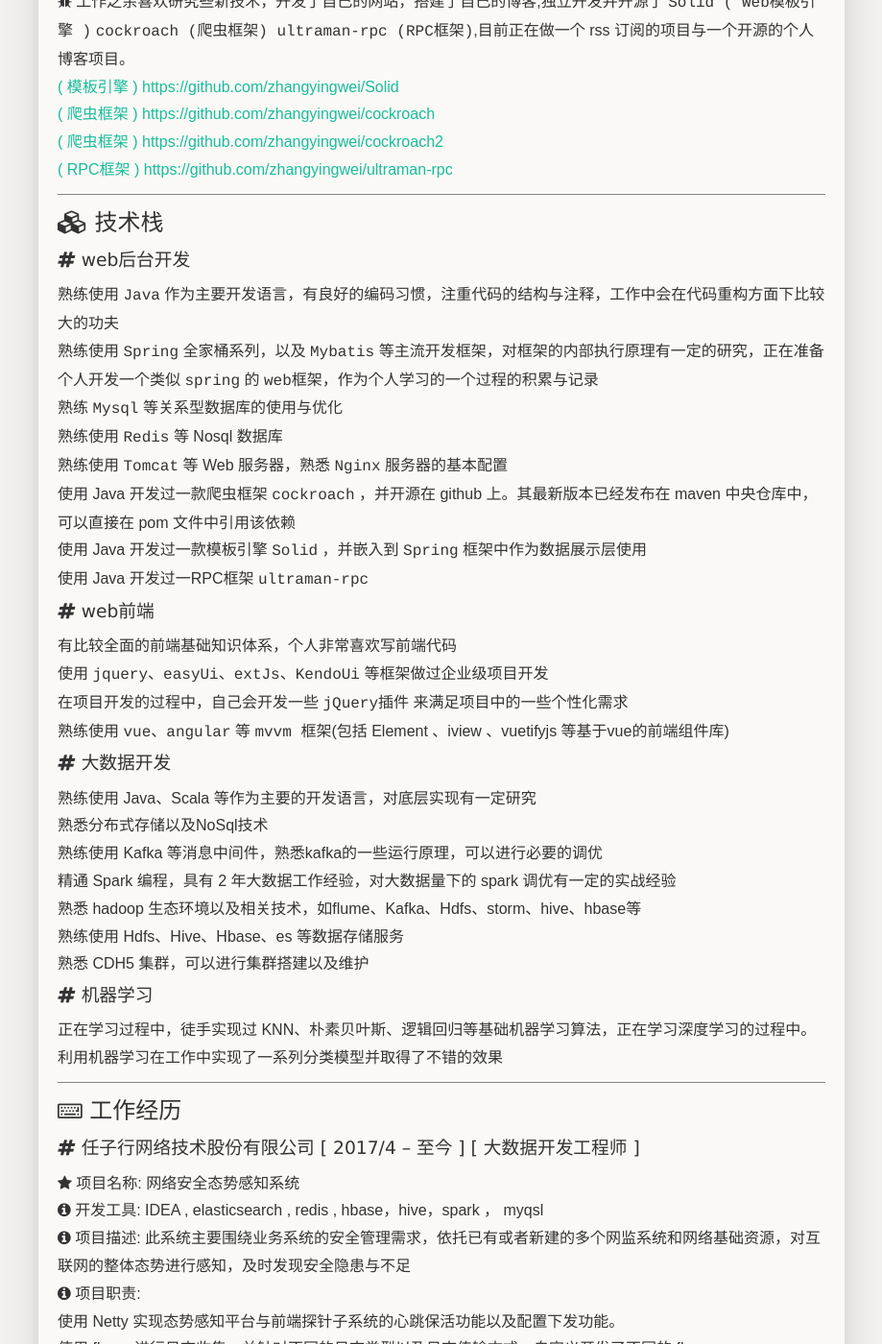
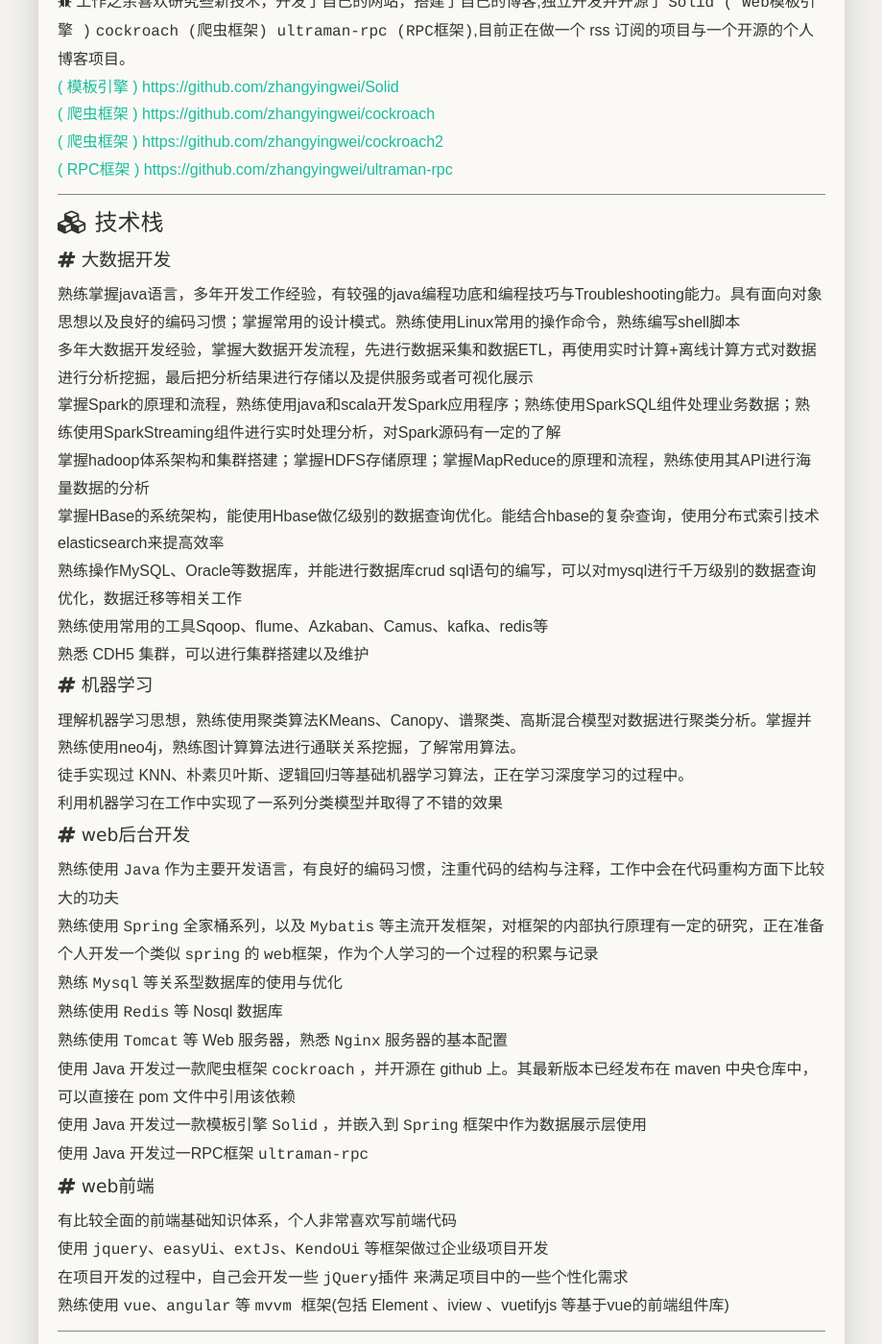
Before and after one commit to zhangyingwei/resume, a Jekyll site: the page built from _posts/2018-01-01-content.md, in a window 1280 px wide and 1400 px high, scrolled down 611 px. Shown: the whole window at 96% size, without its empty margins (180-1099 px from the left). Built offline with Jekyll 4.4.1, drawn with Linux system fonts in a browser that asks for light colours; our own code applies the rules of GitHub Pages for plain Markdown files.

Commit message:
修改技能-大数据

```diff
--- a/_posts/2018-01-01-content.md
+++ b/_posts/2018-01-01-content.md
@@ -37,6 +37,23 @@
 ---
 ## $i-icon-cubes 技术栈
 
+### $i-icon-hashtag 大数据开发
+
+* 熟练掌握java语言，多年开发工作经验，有较强的java编程功底和编程技巧与Troubleshooting能力。具有面向对象思想以及良好的编码习惯；掌握常用的设计模式。熟练使用Linux常用的操作命令，熟练编写shell脚本
+* 多年大数据开发经验，掌握大数据开发流程，先进行数据采集和数据ETL，再使用实时计算+离线计算方式对数据进行分析挖掘，最后把分析结果进行存储以及提供服务或者可视化展示
+* 掌握Spark的原理和流程，熟练使用java和scala开发Spark应用程序；熟练使用SparkSQL组件处理业务数据；熟练使用SparkStreaming组件进行实时处理分析，对Spark源码有一定的了解
+* 掌握hadoop体系架构和集群搭建；掌握HDFS存储原理；掌握MapReduce的原理和流程，熟练使用其API进行海量数据的分析
+* 掌握HBase的系统架构，能使用Hbase做亿级别的数据查询优化。能结合hbase的复杂查询，使用分布式索引技术elasticsearch来提高效率
+* 熟练操作MySQL、Oracle等数据库，并能进行数据库crud sql语句的编写，可以对mysql进行千万级别的数据查询优化，数据迁移等相关工作
+* 熟练使用常用的工具Sqoop、flume、Azkaban、Camus、kafka、redis等
+* 熟悉 CDH5 集群，可以进行集群搭建以及维护
+
+### $i-icon-hashtag 机器学习
+
+* 理解机器学习思想，熟练使用聚类算法KMeans、Canopy、谱聚类、高斯混合模型对数据进行聚类分析。掌握并熟练使用neo4j，熟练图计算算法进行通联关系挖掘，了解常用算法。
+* 徒手实现过 KNN、朴素贝叶斯、逻辑回归等基础机器学习算法，正在学习深度学习的过程中。
+* 利用机器学习在工作中实现了一系列分类模型并取得了不错的效果
+
 ### $i-icon-hashtag web后台开发
 
 * 熟练使用 `Java` 作为主要开发语言，有良好的编码习惯，注重代码的结构与注释，工作中会在代码重构方面下比较大的功夫
@@ -54,21 +71,6 @@
 * 使用 `jquery`、`easyUi`、`extJs`、`KendoUi` 等框架做过企业级项目开发
 * 在项目开发的过程中，自己会开发一些 `jQuery插件` 来满足项目中的一些个性化需求
 * 熟练使用 `vue`、`angular` 等 `mvvm 框架`(包括 Element 、iview 、vuetifyjs 等基于vue的前端组件库)
-
-### $i-icon-hashtag 大数据开发
-
-* 熟练使用 Java、Scala 等作为主要的开发语言，对底层实现有一定研究
-* 熟悉分布式存储以及NoSql技术
-* 熟练使用 Kafka 等消息中间件，熟悉kafka的一些运行原理，可以进行必要的调优
-* 精通 Spark 编程，具有 2 年大数据工作经验，对大数据量下的 spark 调优有一定的实战经验
-* 熟悉 hadoop 生态环境以及相关技术，如flume、Kafka、Hdfs、storm、hive、hbase等
-* 熟练使用 Hdfs、Hive、Hbase、es 等数据存储服务
-* 熟悉 CDH5 集群，可以进行集群搭建以及维护
-
-### $i-icon-hashtag 机器学习
-
-* 正在学习过程中，徒手实现过 KNN、朴素贝叶斯、逻辑回归等基础机器学习算法，正在学习深度学习的过程中。
-* 利用机器学习在工作中实现了一系列分类模型并取得了不错的效果
 
 ---
 
```
